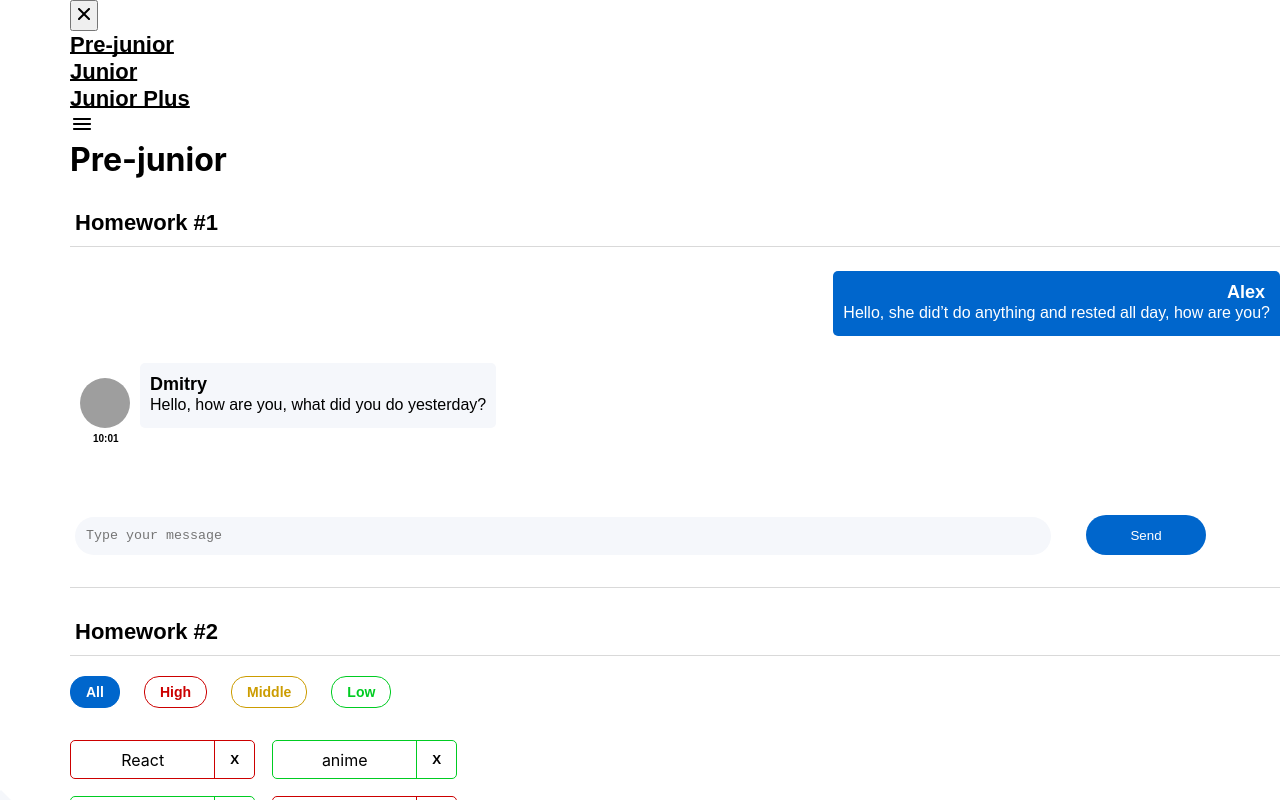
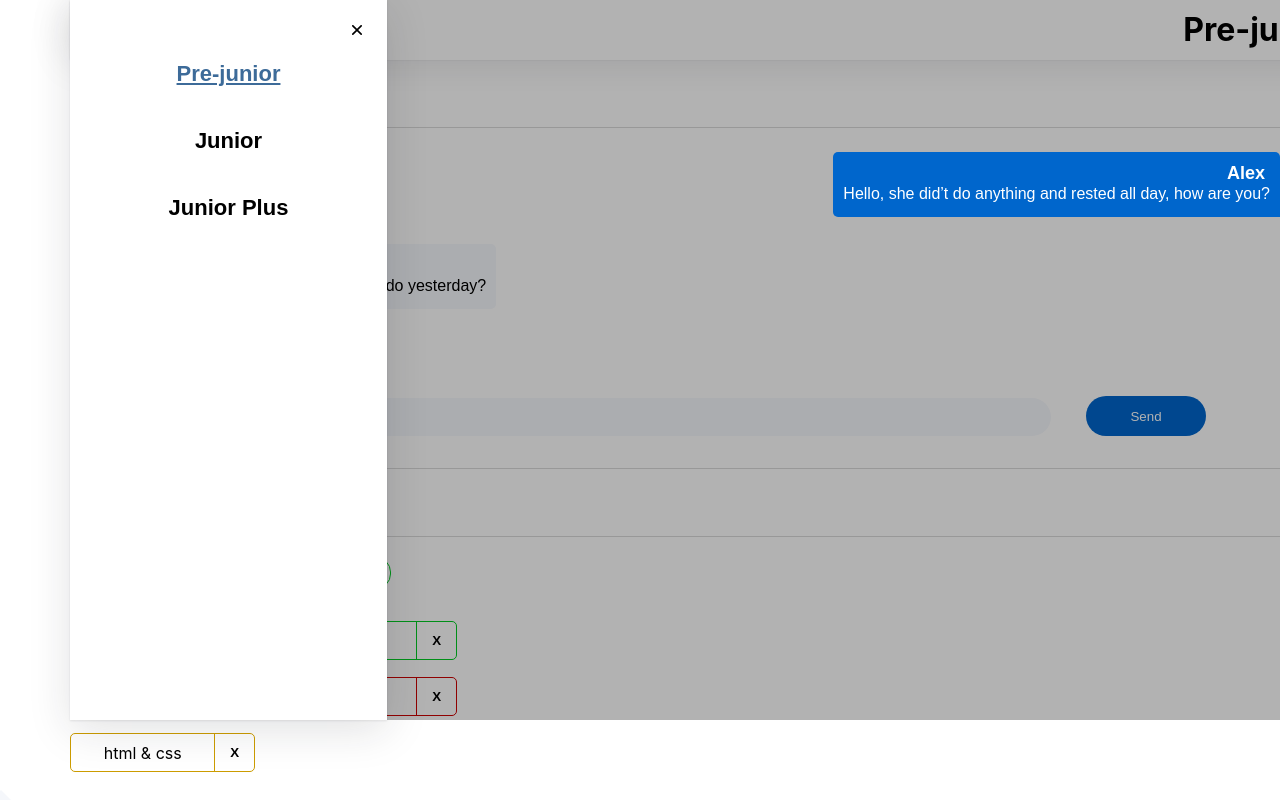
Before and after one commit to SanyaSkl/homework-front2-master, a React (Create React App) app: page /#/pre-junior in a window 1280 px wide. Both pictures are taken after a click on the picture 84 px from the left and 14 px from the top of the page. Shown: the top 800 px of the page. Built offline with nearby package versions, Linux system fonts and the light colour scheme; grey boxes are pictures that could not be loaded.

Commit message:
Homework-5.1: refactor styled

```diff
--- a/src/s2-homeworks/hw05/header/Header.module.css
+++ b/src/s2-homeworks/hw05/header/Header.module.css
@@ -2,6 +2,14 @@
 }
 
 .header {
+    display: flex;
+    justify-content: space-between;
+    padding: 10px;
+    width: 1280px;
+    height: 60px;
+    box-shadow: 0 0 2px 0 rgba(29, 33, 38, 0.1),
+    0 0 40px 0 rgba(29, 33, 38, 0.13);
+    background: rgb(255, 255, 255);
 }
 
 .header h1 {
--- a/src/s2-homeworks/hw05/sidebar/Sidebar.module.css
+++ b/src/s2-homeworks/hw05/sidebar/Sidebar.module.css
@@ -1,47 +1,69 @@
 .sidebar {
+    display: none;
+}
+
+.sidebar.open {
+    display: block;
+    position: absolute;
+    width: 317px;
+    height: 720px;
+    box-shadow: 0 1px 2px 0 rgba(29, 33, 38, 0.1), 0 10px 40px 0 rgba(29, 33, 38, 0.13);
+    background: rgb(255, 255, 255);
 
 }
 
-.sidebar.open {
+.background {
     position: absolute;
-    width: 317px;
+    width: 1280px;
     height: 720px;
-    background: #87ee02;
-}
-
-.background {
+    background: rgb(0, 0, 0);
+    opacity: 0.3;
 }
 
 .nav {
     display: flex;
     flex-direction: column;
+    align-items: center;
+    height: 100%;
+    padding: 40px;
+
 }
 
 .nav a {
-    color: #000000;
+    color: rgb(0, 0, 0);
     font-family: Montserrat, sans-serif;
     font-size: 22px;
     font-weight: 600;
     line-height: 27px;
-    text-align: left;
-    text-decoration-line: underline;
-    text-decoration-style: solid;
-    text-underline-position: from-font;
-    text-decoration-skip-ink: none;
+    text-align: center;
+    margin: 10px 0;
+    text-decoration: none;
+    padding: 10px;
+}
+
+.nav a:hover {
+    text-decoration: underline;
+    color: #58ACFF;
+}
+
+.nav a.active {
+    text-decoration: underline;
+    color: #3D6B99;
 
 }
 
-.nav a:hover {
-
-}
-
-.nav a.active {
-}
-
 .close {
+    background: transparent;
+    border: none;
+    position: absolute;
+    top: 20px;
+    right: 20px;
+    cursor: pointer;
 }
 
 .close img {
+    width: 20px;
+    height: 20px;
 }
 
 .pre_junior {
--- a/src/s2-homeworks/hw05/sidebar/Sidebar.tsx
+++ b/src/s2-homeworks/hw05/sidebar/Sidebar.tsx
@@ -31,7 +31,7 @@ export const Sidebar: FC<PropsType> = ({open, handleClose}) => {
                         id={'hw5-pre-junior-link'}
                         to={PATH.PRE_JUNIOR}
                         onClick={handleClose}
-                        className={'preJuniorLink'} // делает студент
+                        className={`${s.pre_junior} ${s.active}`} // делает студент
                     >
                         Pre-junior
                     </NavLink>
@@ -39,7 +39,7 @@ export const Sidebar: FC<PropsType> = ({open, handleClose}) => {
                         id={'hw5-junior-link'}
                         to={PATH.JUNIOR}
                         onClick={handleClose}
-                        className={'juniorLink'} // делает студент
+                        className={s.juniorLink} // делает студент
                     >
                         Junior
                     </NavLink>
@@ -47,7 +47,7 @@ export const Sidebar: FC<PropsType> = ({open, handleClose}) => {
                         id={'hw5-junior-plus-link'}
                         to={PATH.JUNIOR_PLUS}
                         onClick={handleClose}
-                        className={'juniorPlusLink'} // делает студент
+                        className={s.juniorPlusLink} // делает студент
                     >
                         Junior Plus
                     </NavLink>
```
